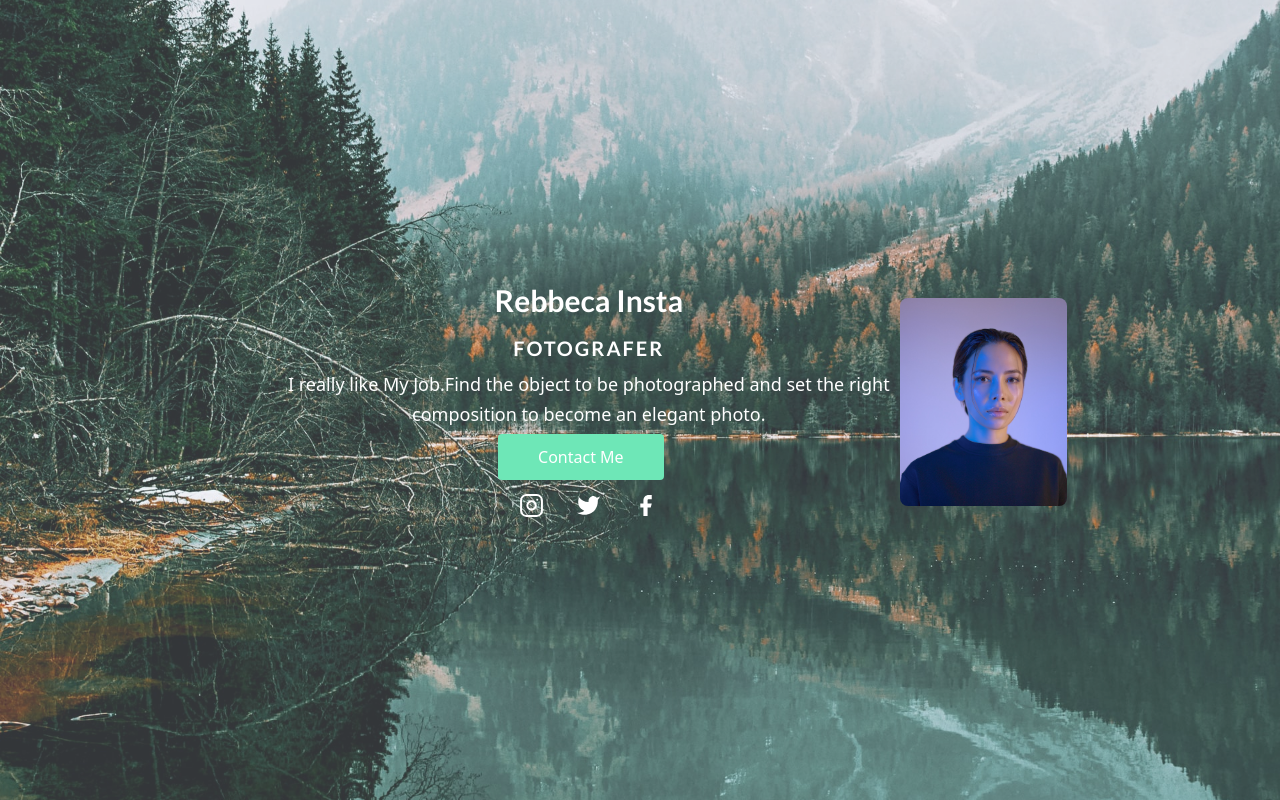
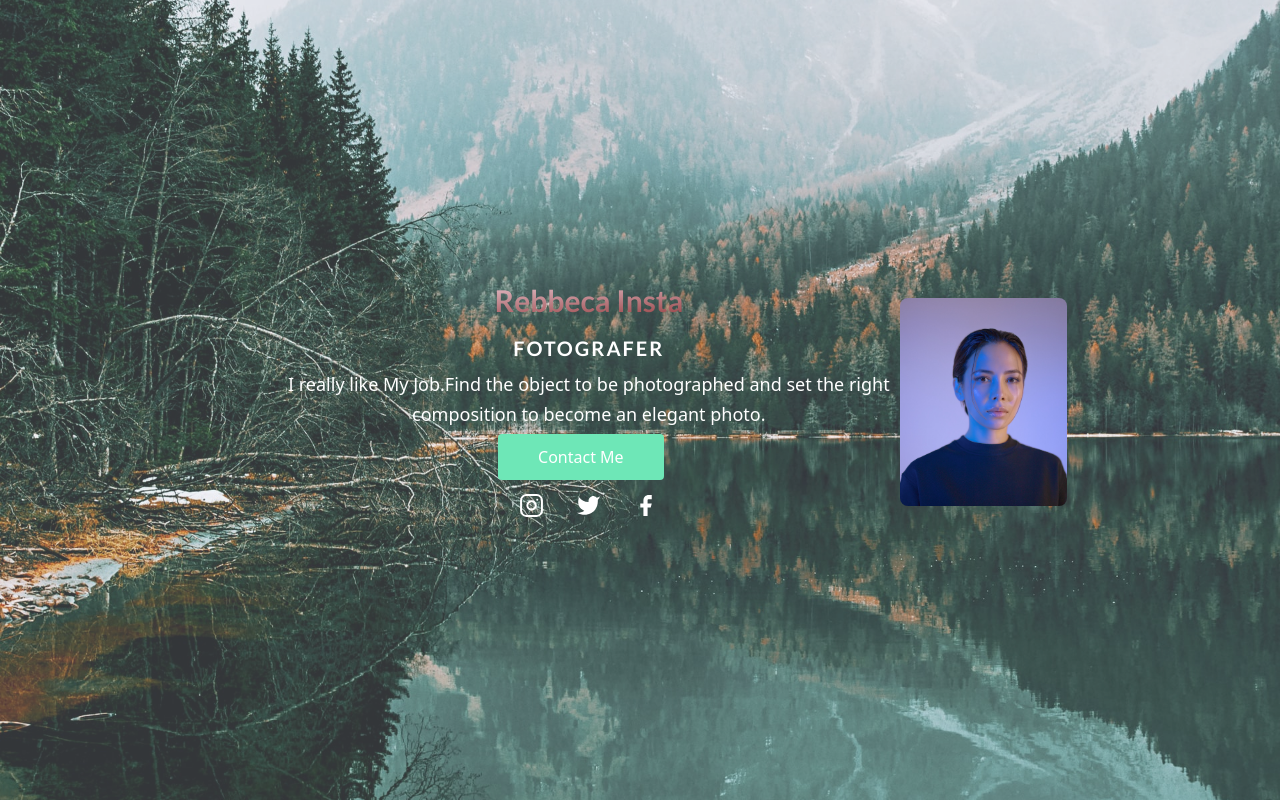
Before and after one commit to andi-faizal94/Rebbeca-Insta-F, a website: page index.html in a window 1280 px wide. Drawn offline with Linux system fonts and the light colour scheme.

Commit message:
make text gradient color

```diff
--- a/index.html
+++ b/index.html
@@ -30,7 +30,17 @@
         <div class="h-screen relative flex items-center justify-center">
           <div class="flex lg:w-8/12 w-10/12 flex-col-reverse md:flex-row">
             <div class="md:ml-16 text-white">
-              <h1 class="text-3xl text-center font-lato font-bold mb-4">
+              <h1
+                class="
+                  text-3xl text-center
+                  font-lato font-extrabold
+                  text-transparent
+                  bg-clip-text bg-gradient-to-br
+                  from-pink-100
+                  to-red-900
+                  mb-4
+                "
+              >
                 Rebbeca Insta
               </h1>
               <div
```
Also changed, not shown: dist/output.css.
